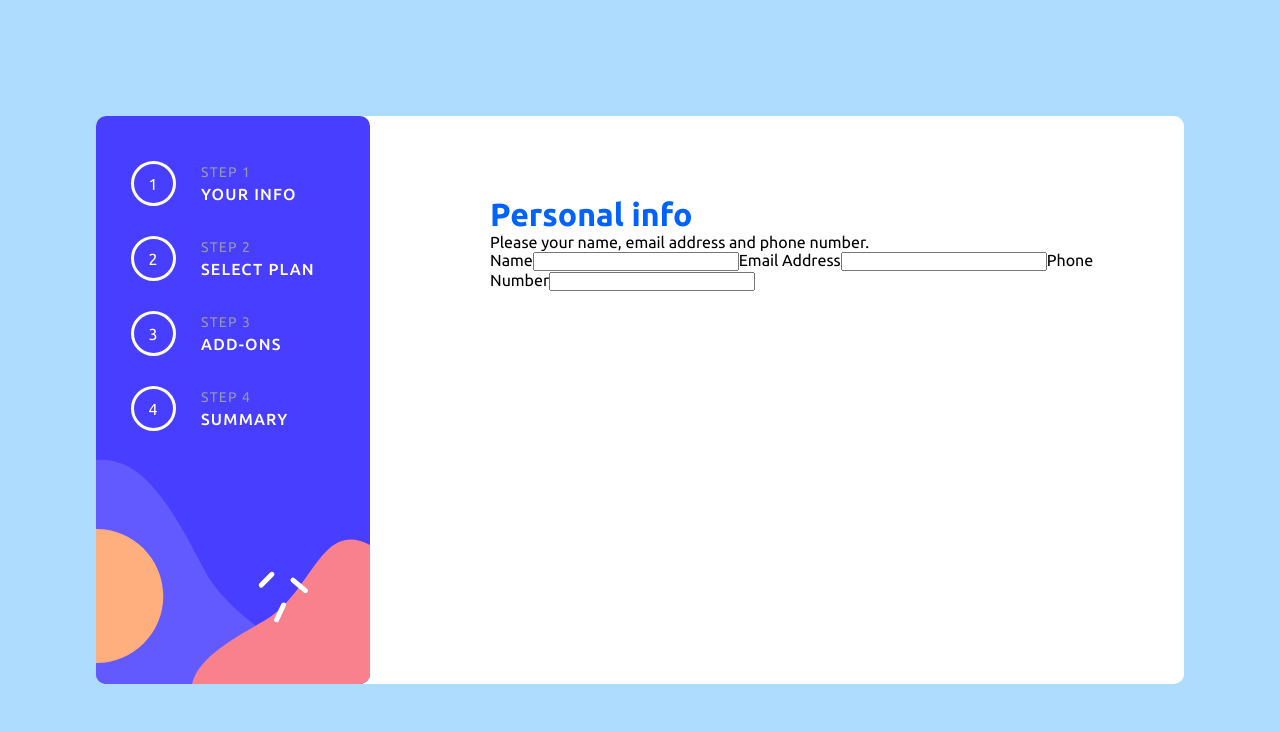
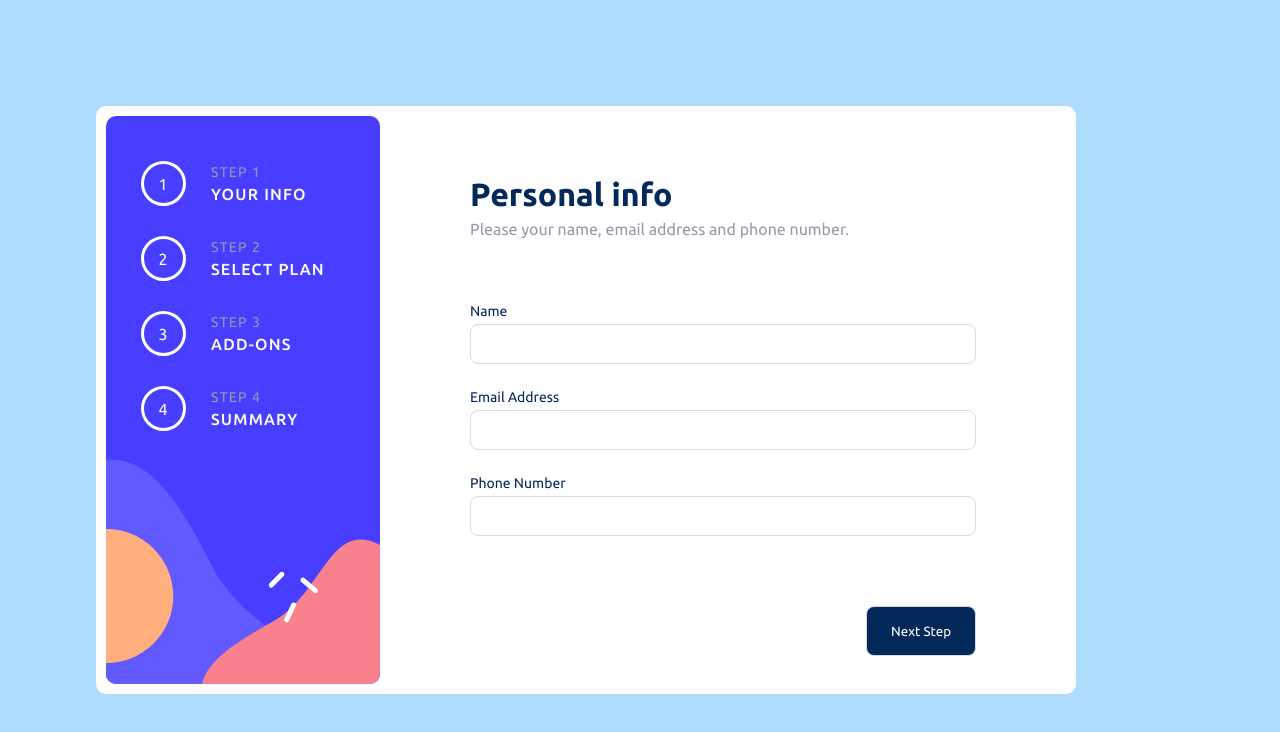
Before and after one commit to PAFiset/Multi-step-form, a Next.js app: page / in a window 1280 px wide. Shown: the top 732 px of the page. Built offline with nearby package versions, Linux system fonts and the light colour scheme.

Commit message:
1th page Desktop Form

```diff
--- a/elements/information.js
+++ b/components/information.js
@@ -3,8 +3,8 @@ import styles from '../styles/PersonalInfo.module.scss'
 const PersonalInfo = () => {
 	return (
 		<form className={styles.info_form} >
-			<p className={styles.Form_title} >Personal info</p>
-			<p className={styles.Form_explanation}>
+			<p className={styles.form_title} >Personal info</p>
+			<p className={styles.form_explanation}>
 				Please your name, email address and phone number.
 			</p>
 			<label for="name" >
@@ -18,8 +18,8 @@ const PersonalInfo = () => {
 			<label for="phone">
 				Phone Number
 			</label>
-			<input type="tel" id="phone" name="phone">
-			</input>
+			<input type="tel" id="phone" name="phone" />
+			<input className={styles.submit_form} type="submit" value="Next Step" />
 		</form>
 	 );
 }
--- a/pages/index.js
+++ b/pages/index.js
@@ -2,7 +2,7 @@ import Head from 'next/head'
 import Image from 'next/image'
 import styles from '../styles/Home.module.scss'
 
-import PersonalInfo from '../elements/information'
+import PersonalInfo from '../components/information'
 
 
 export default function Home() {
--- a/styles/Home.module.scss
+++ b/styles/Home.module.scss
@@ -4,18 +4,20 @@
   padding: 6rem;
   min-height: 100vh;
   background-color: hsl(206, 100%, 84%);
+
 }
 
 .form{
   background-color: white;
   display: flex;
   width: 100%;
+  max-width: 980px;
   border-radius: 10px;
+  padding: 10px;
 }
 
 .form_documents{
-  padding: 80px;
-  padding-left: 120px;
+  padding: 60px 90px 0;
   width: 100%;
 }
 
--- a/styles/PersonalInfo.module.scss
+++ b/styles/PersonalInfo.module.scss
@@ -1,9 +1,41 @@
 @import "Variable";
 
-.Form_title{
+.form_title{
 	font-family: ubuntu;
 	font-weight: 700;
 	font-size: 32px;
-	//color: hsl(213, 83%, 18%);
-	color: $blueeee;
+	color:$marineblue;
+	margin-bottom: 7px;
 }
+
+.info_form{
+	display: flex;
+	flex-direction: column;
+
+	label{
+		font-size: 14px;
+		color: $marineblue;
+		margin: 25px 0 5px;
+	}
+
+	input{
+		border: 1px solid $lightgray;
+		height: 40px;
+    border-radius: 8px;
+		color: $coolgray;
+	}
+
+	.submit_form{
+		background-color: $marineblue;
+		color: white;
+		margin-top: 70px;
+		height: 50px;
+		width: 110px;
+		margin-left: auto;
+	}
+}
+
+.form_explanation{
+	color: $coolgray;
+	margin-bottom: 40px;
+}
```
